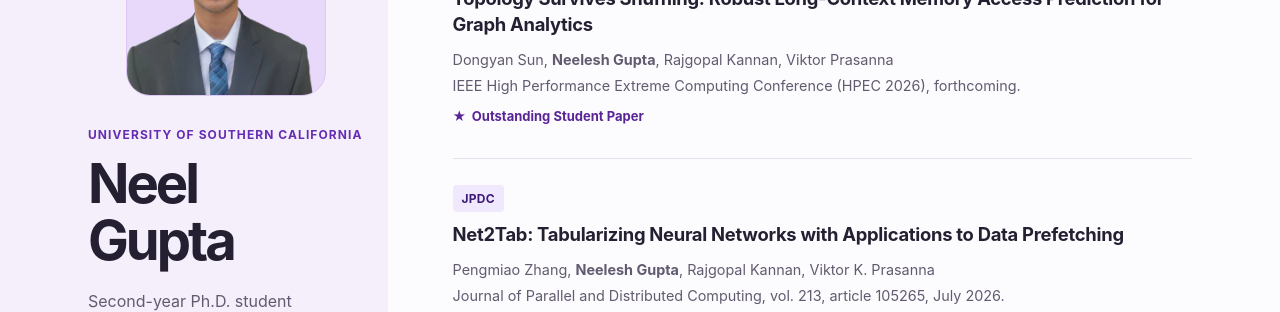
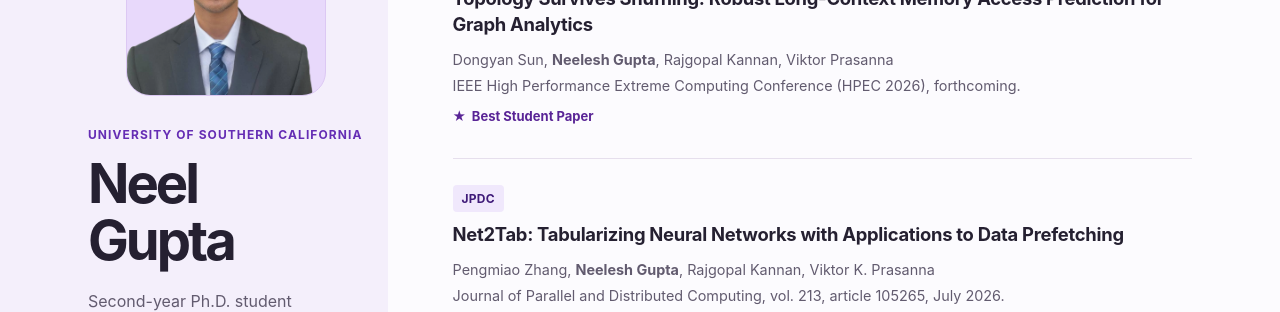
Before and after one commit to neeleshg23/neeleshg23.github.io, a Jekyll site: the page built from index.md, in a window 1280 px wide and 900 px high, scrolled down 830 px. Shown: the part 152-464 px from the top of the window. Built offline with Jekyll 4.4.1, drawn with Linux system fonts in a browser that asks for light colours; our own code applies the rules of GitHub Pages for plain Markdown files.

Commit message:
Correct HPEC award to Best Student Paper

```diff
--- a/index.md
+++ b/index.md
@@ -28,7 +28,7 @@ I am a second-year Ph.D. student in Computer Engineering at USC, working in the
 1. <span class="venue">HPEC '26</span><br><span class="paper-title">Topology Survives Shuffling: Robust Long-Context Memory Access Prediction for Graph Analytics</span><br>
    Dongyan Sun, __Neelesh Gupta__, Rajgopal Kannan, Viktor Prasanna<br>
    IEEE High Performance Extreme Computing Conference (HPEC 2026), forthcoming.<br>
-   <span class="award">Outstanding Student Paper</span><br>
+   <span class="award">Best Student Paper</span><br>
 
 2. <span class="venue">JPDC</span><br><span class="paper-title">Net2Tab: Tabularizing Neural Networks with Applications to Data Prefetching</span><br>
    Pengmiao Zhang, __Neelesh Gupta__, Rajgopal Kannan, Viktor K. Prasanna<br>
```
